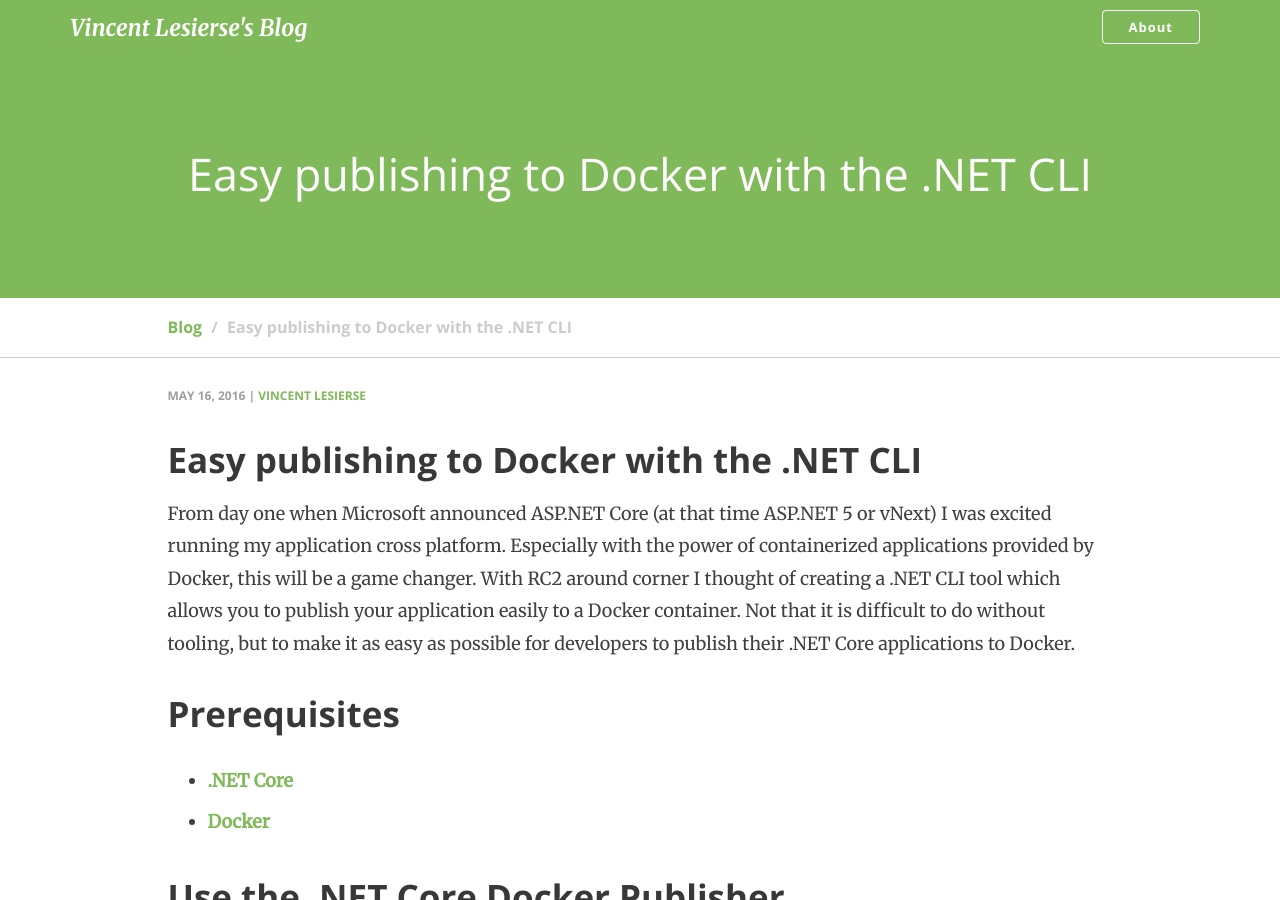
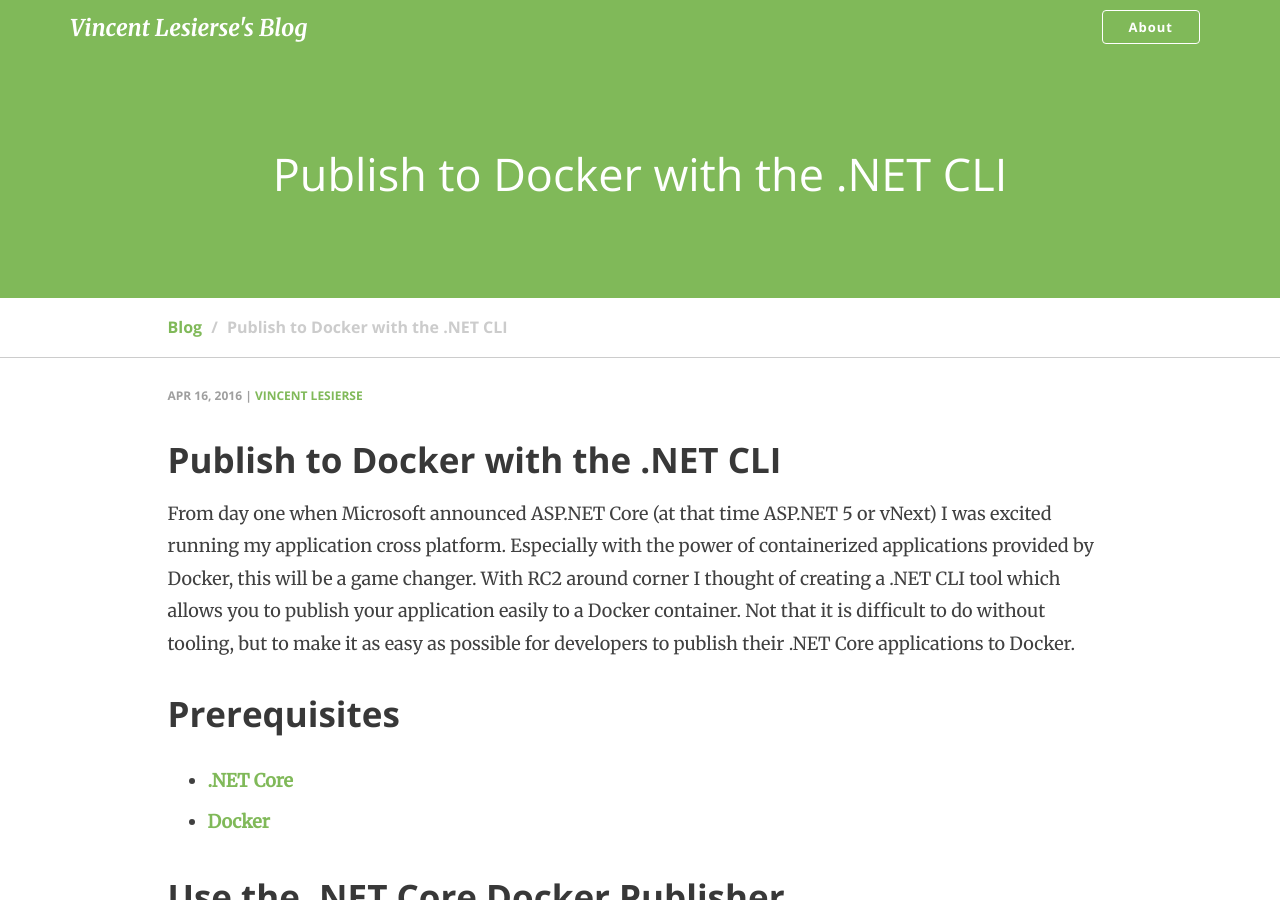
Before and after one commit to vlesierse/vlesierse.github.io, a Jekyll site: the page built from _posts/2016-04-16-publish-to-docker-with-dotnet-cli.md, in a window 1280 px wide and 900 px high. Built offline with Jekyll 4.4.1, drawn with Linux system fonts in a browser that asks for light colours; nearby versions of some CDN libraries; comment, search, counter and statistics services are not loaded; some of the changed text lies outside the part shown.

Commit message:
Revert "Updated title"
This reverts commit c1996f780ec9ab781a2e91db73726268f59e9b16.

```diff
--- a/_posts/2016-04-16-publish-to-docker-with-dotnet-cli.md
+++ b/_posts/2016-04-16-publish-to-docker-with-dotnet-cli.md
@@ -1,8 +1,8 @@
 ---
 layout: post
-title:  "Easy publishing to Docker with the .NET CLI"
+title:  "Publish to Docker with the .NET CLI"
 author: Vincent Lesierse
-date:   2016-05-16
+date:   2016-04-16
 tags: [netcore, docker]
 comments: true
 ---
```
